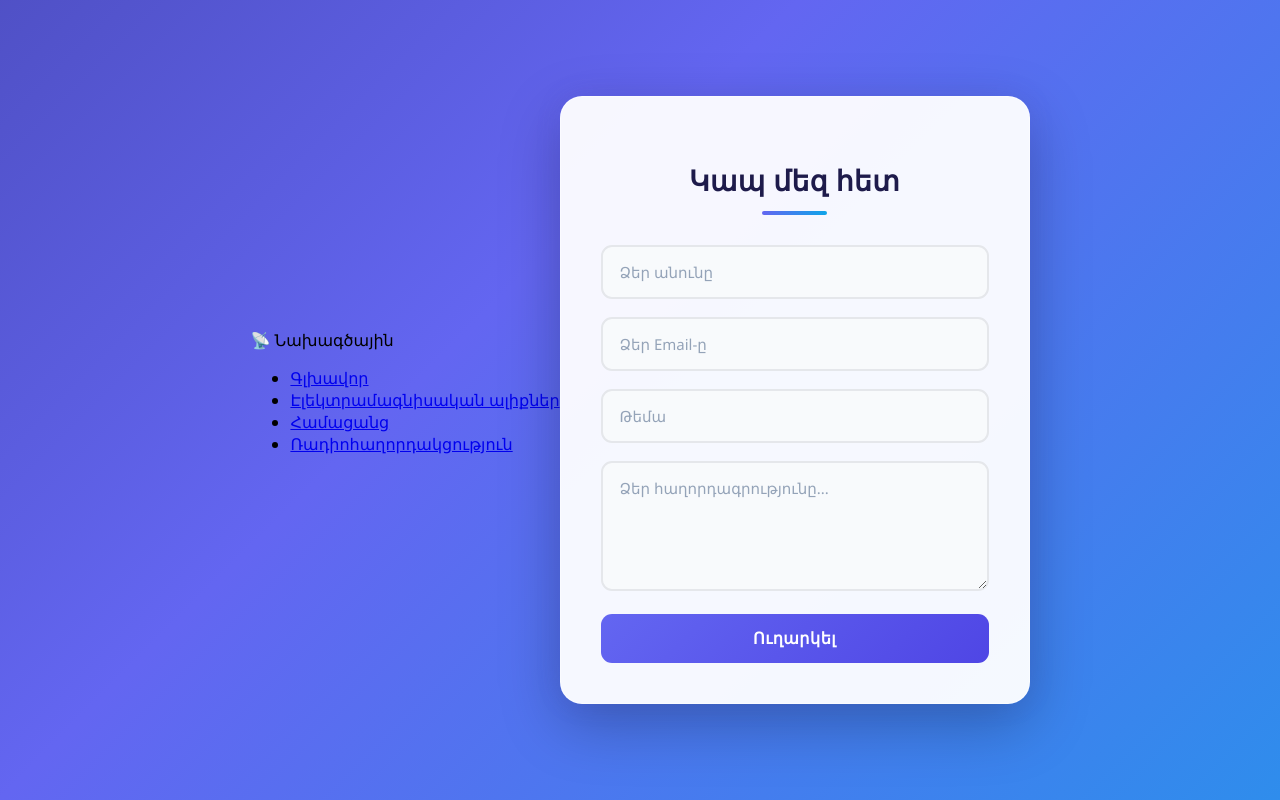
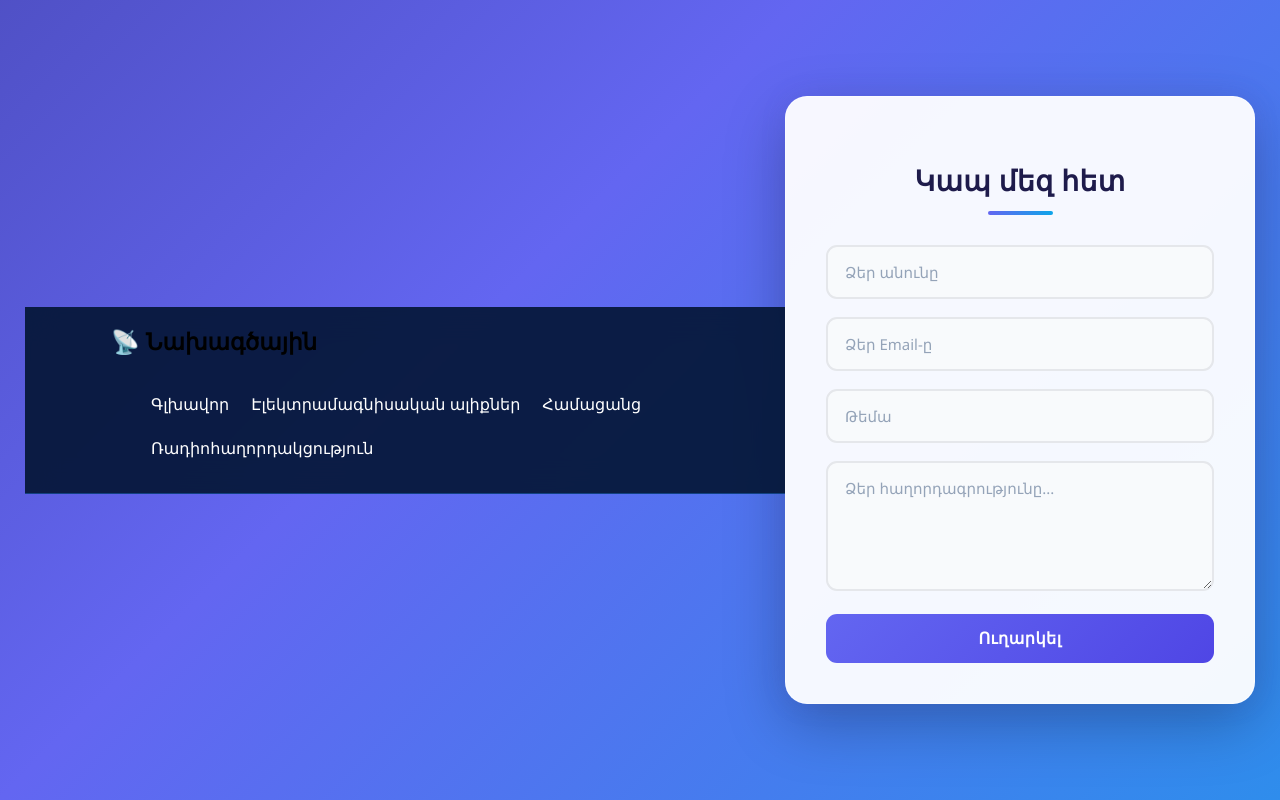
Before and after one commit to hamletnersisyan8-crypto/project, a plain HTML site: page request.html in a window 1280 px wide. Drawn offline with Linux system fonts and the light colour scheme.

Commit message:
Update request.html

```diff
--- a/request.html
+++ b/request.html
@@ -31,6 +31,43 @@ body {
 
     font-family: 'Segoe UI', Arial, sans-serif;
 }
+            nav {
+            position: sticky;
+            top: 0;
+            z-index: 100;
+            display: flex;
+            justify-content: space-between;
+            align-items: center;
+            gap: 20px;
+            flex-wrap: wrap;
+            padding: 18px 7%;
+            background: rgba(3, 20, 50, .9);
+            backdrop-filter: blur(15px);
+            border-bottom: 1px solid #248cff55;
+        }
+
+        .logo {
+            font-size: 23px;
+            font-weight: bold;
+            color: var(--cyan);
+        }
+
+        nav ul {
+            display: flex;
+            gap: 22px;
+            list-style: none;
+            flex-wrap: wrap;
+        }
+
+        nav a {
+            color: white;
+            text-decoration: none;
+            transition: .3s;
+        }
+
+        nav a:hover {
+            color: var(--cyan);
+        }
 
 /* Background animation */
 @keyframes gradientMove {
```
